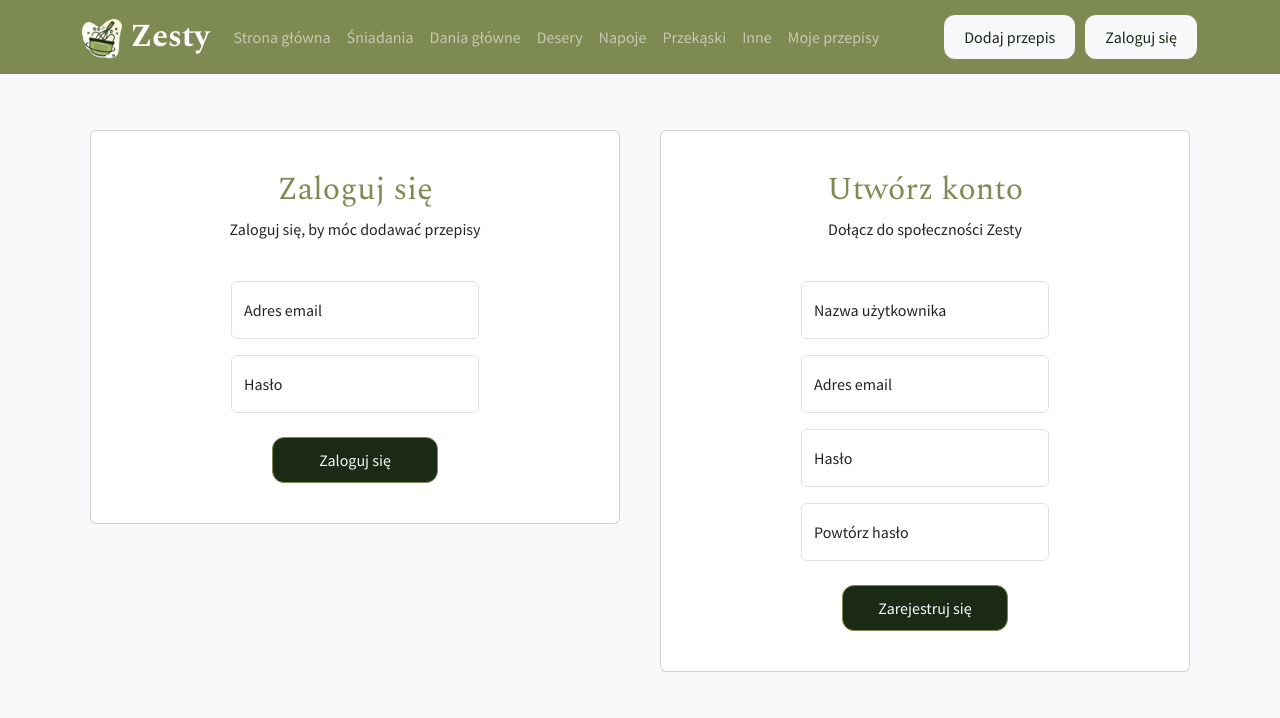
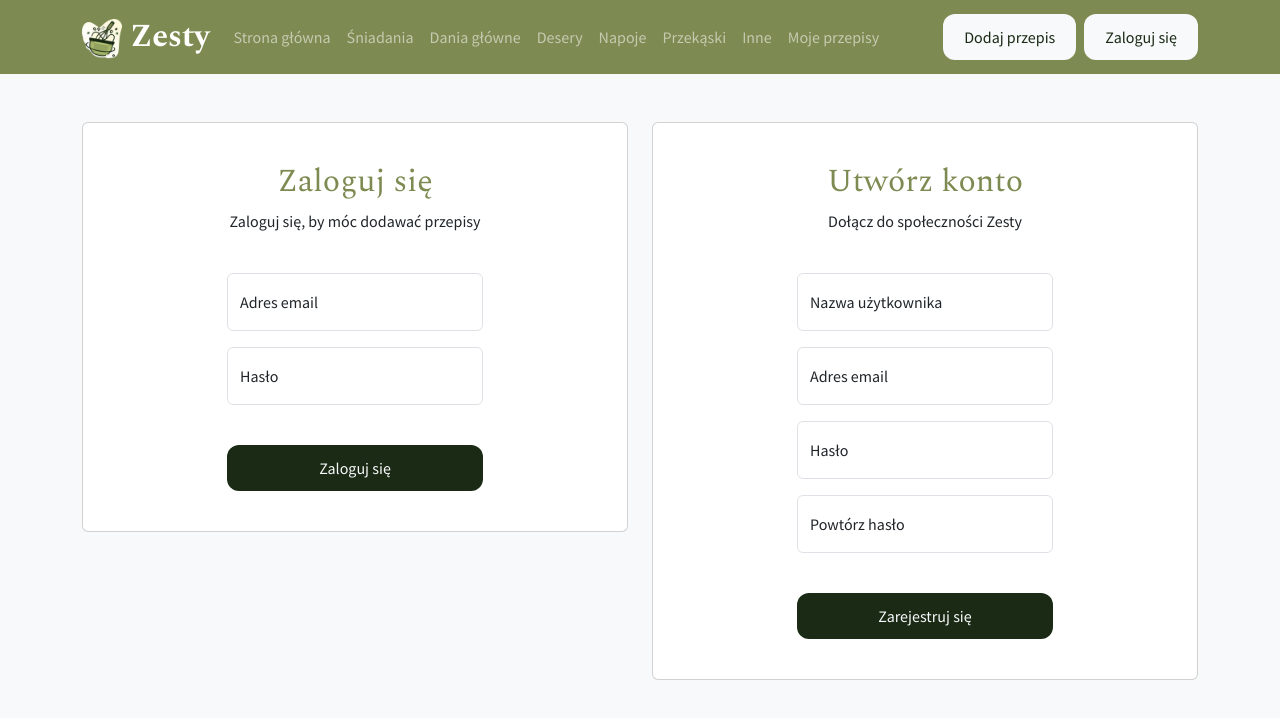
Before and after one commit to budaala/zesty-app, a Vue app in the folder web-app/: page /logIn in a window 1280 px wide. Shown: the top 718 px of the page. Built offline with nearby package versions, Linux system fonts and the light colour scheme.

Commit message:
validation done

```diff
--- a/web-app/src/App.vue
+++ b/web-app/src/App.vue
@@ -59,7 +59,6 @@ h2 {
 .btn-outline-zesty {
   color: #f8f9fa !important;
   background-color: #1A2A15 !important;
-  border-color: #7D8A51 !important;
   padding: 10px 20px !important;
   text-align: center !important;
   border-radius: 12px !important;
--- a/web-app/src/components/LogIn.vue
+++ b/web-app/src/components/LogIn.vue
@@ -7,36 +7,113 @@
                 <p class="card-text"> Zaloguj się, by móc dodawać przepisy</p>
                 <br>
             </div>
+            <form @submit.prevent="register">
                 <div class="d-flex justify-content-center">
-                <div class="col-lg-6 col-md-6">
-                    <div class="form-floating mb-3">
-                        <input type="email" class="form-control" id="floatingInput" placeholder="Adres email">
-                        <label for="floatingInput">Adres email</label>
+                    <div class="col-lg-6 col-md-8 mb-3">
+                        <div class="form-floating">
+                            <input type="email" class="form-control" v-model="form.email" @blur="setTouched('email')"
+                                :class="{ 'is-invalid': !isNotEmpty('email') && touched.email }" id="logInEmail"
+                                placeholder="Adres email" required>
+                            <label for="logInEmail">Adres email</label>
+                            <div v-if="!isNotEmpty('email') && touched.email">
+                                <small class="text-danger">{{ message.email }}</small>
+                            </div>
                         </div>
                     </div>
                 </div>
                 <div class="d-flex justify-content-center">
-                <div class="col-lg-6 col-md-6">
+                    <div class="col-lg-6 col-md-8 mb-3">
                         <div class="form-floating">
-                        <input type="password" class="form-control" id="floatingPassword" placeholder="Hasło">
-                        <label for="floatingPassword">Hasło</label>
+                            <input type="password" class="form-control" v-model="form.password"
+                                @blur="setTouched('password')"
+                                :class="{'is-invalid': !isNotEmpty('password') && touched.password }"
+                                id="logInPassword" placeholder="Hasło" required>
+                            <label for="logInPassword">Hasło</label>
+                        </div>
+                        <div v-if="!isNotEmpty('password') && touched.password">
+                                <small class="text-danger">{{ message.password }}</small>
                             </div>
                     </div>
                 </div>
                 <br>
+                <div v-if="validInput === false" class="d-flex justify-content-center">
+                    <p class="text-danger">{{ message.all }}</p>
+                </div>
                 <div class="d-flex justify-content-center mb-4">
-                <div class="col col-lg-4">
-                    <button type="submit" class="btn btn-outline-zesty">Zaloguj się</button>
+                    <div class="col col-lg-6 col-md-8">
+                        <button type="submit" class="btn btn-outline-zesty" @click.prevent="validateInput()">Zaloguj
+                            się</button>
                     </div>
                 </div>
+            </form>
         </div>
     </div>
 </template>
 
 <script>
+
 export default {
-    name: 'LogInPage'
+    name: 'LogInPage',
+    data() {
+        return {
+            validInput: {
+                type: Boolean
+            },
+            loggedIn: false,
+            message: {
+                email: '',
+                password: '',
+                all: ''
+            },
+            form: {
+                email: '',
+                password: ''
+            },
+            touched: {
+                email: false,
+                password: false
+            },
+        }
+    },
+    methods: {
+        setTouched(field) {
+            this.touched[field] = true;
+        },
+        isNotEmpty(field) {
+            if (field === 'email') {
+                if (this.form.email.trim() === '') {
+                    this.message.email = 'Wypełnij to pole!';
+                    return false;
+                }
+                return true;
+            }
+            else if (field === 'password') {
+                if (this.form.password.trim() === '') {
+                    this.message.password = 'Wypełnij to pole!';
+                    return false;
+                }
+                return true;
+            }
 
+        },
+        validateInput() {
+            if (this.isNotEmpty('email') && this.isNotEmpty('password')) {
+                // walidacja z bazą danych
+                this.loggedIn = true;
+                this.validInput = false;
+                this.message.all = 'Pomyślnie zalogowano.';
+            }
+            else {
+                for (let field in this.touched) {
+                    this.setTouched(field);
+                    this.isNotEmpty(field);
+                }
+                this.validInput = false;
+                this.message.all = 'Wypełnij wszystkie pola aby się zalogować.';
+            }
+        },
+
+    }
 }
 </script>
 
@@ -45,4 +122,5 @@ export default {
     display: block;
     width: 100%;
 }
+
 </style>
--- a/web-app/src/components/Register.vue
+++ b/web-app/src/components/Register.vue
@@ -7,120 +7,197 @@
                 <p class="card-text">Dołącz do społeczności Zesty</p>
                 <br>
             </div>
+            <form @submit.prevent="register">
                 <div class="d-flex justify-content-center">
-                <div class="col-lg-6 col-md-6">
-                    <div class="form-floating mb-3">
-                        <input type="text" class="form-control" id="floatingUsername" placeholder="Username">
-                        <label for="floatingUsername">Nazwa użytkownika</label>
+                    <div class="col-lg-6 col-md-8 mb-3">
+                        <div class="form-floating">
+                            <input type="text" class="form-control" v-model="form.username" @blur="setTouched('username')"
+                                :class="{ 'is-valid': isValid('username'), 'is-invalid': !isValid('username') && touched.username }"
+                                id="registerUsername" placeholder="Username">
+                            <label for="registerUsername">Nazwa użytkownika</label>
+                        </div>
+                        <div v-if="!isValid('username') && touched.username">
+                            <small class="text-danger">{{ message.username }}</small>
                         </div>
                     </div>
                 </div>
                 <div class="d-flex justify-content-center">
-                <div class="col-lg-6 col-md-6">
-                    <div class="form-floating mb-3">
-                        <input type="email" class="form-control" id="floatingInput" placeholder="example@email.com">
-                        <label for="floatingInput">Adres email</label>
+                    <div class="col-lg-6 col-md-8 mb-3">
+                        <div class="form-floating">
+                            <input type="email" class="form-control" v-model="form.email" @blur="setTouched('email')"
+                                :class="{ 'is-valid': isValid('email'), 'is-invalid': !isValid('email') && touched.email }"
+                                id="registerEmail" placeholder="example@email.com">
+                            <label for="registerEmail">Adres email</label>
                         </div>
-                </div>
-            </div>
-            <div class="d-flex justify-content-center mb-3">
-                <div class="col-lg-6 col-md-6">
-                    <div class="form-floating">
-                        <input type="password" class="form-control" id="floatingPassword" placeholder="Hasło">
-                        <label for="floatingPassword">Hasło</label>
+                        <div v-if="!isValid('email') && touched.email">
+                            <small class="text-danger">{{ message.email }}</small>
                         </div>
                     </div>
                 </div>
                 <div class="d-flex justify-content-center">
-                <div class="col-lg-6 col-md-6">
+                    <div class="col-lg-6 col-md-8 mb-3">
                         <div class="form-floating">
-                        <input type="password" class="form-control" id="floatingRepeatPassword" placeholder="Powtórz hasło">
-                        <label for="floatingRepeatPassword">Powtórz hasło</label>
-                    </div>
-                </div>
-                <!-- <form class="row g-3">
-                    <div class="col-md-4">
-                        <label for="validationServer01" class="form-label">First name</label>
-                        <input type="text" class="form-control is-valid" id="validationServer01" value="Mark" required>
-                        <div class="valid-feedback">
-                            Looks good!
-                        </div>
-                    </div>
-                    <div class="col-md-4">
-                        <label for="validationServer02" class="form-label">Last name</label>
-                        <input type="text" class="form-control is-valid" id="validationServer02" value="Otto" required>
-                        <div class="valid-feedback">
-                            Looks good!
-                        </div>
-                    </div>
-                    <div class="col-md-4">
-                        <label for="validationServerUsername" class="form-label">Username</label>
-                        <div class="input-group has-validation">
-                            <span class="input-group-text" id="inputGroupPrepend3">@</span>
-                            <input type="text" class="form-control is-invalid" id="validationServerUsername"
-                                aria-describedby="inputGroupPrepend3 validationServerUsernameFeedback" required>
-                            <div id="validationServerUsernameFeedback" class="invalid-feedback">
-                                Please choose a username.
+                            <input type="password" class="form-control" v-model="form.password"
+                                @blur="setTouched('password')"
+                                :class="{ 'is-valid': isValid('password'), 'is-invalid': !isValid('password') && touched.password }"
+                                id="registerPassword" placeholder="Hasło">
+                            <label for="registerPassword">Hasło</label>
+                            <div v-if="!isValid('password') && touched.password">
+                                <small class="text-danger">{{ message.password }}</small>
                             </div>
                         </div>
                     </div>
-                    <div class="col-md-6">
-                        <label for="validationServer03" class="form-label">City</label>
-                        <input type="text" class="form-control is-invalid" id="validationServer03"
-                            aria-describedby="validationServer03Feedback" required>
-                        <div id="validationServer03Feedback" class="invalid-feedback">
-                            Please provide a valid city.
                 </div>
-                    </div>
-                    <div class="col-md-3">
-                        <label for="validationServer04" class="form-label">State</label>
-                        <select class="form-select is-invalid" id="validationServer04"
-                            aria-describedby="validationServer04Feedback" required>
-                            <option selected disabled value="">Choose...</option>
-                            <option>...</option>
-                        </select>
-                        <div id="validationServer04Feedback" class="invalid-feedback">
-                            Please select a valid state.
-                        </div>
-                    </div>
-                    <div class="col-md-3">
-                        <label for="validationServer05" class="form-label">Zip</label>
-                        <input type="text" class="form-control is-invalid" id="validationServer05"
-                            aria-describedby="validationServer05Feedback" required>
-                        <div id="validationServer05Feedback" class="invalid-feedback">
-                            Please provide a valid zip.
-                        </div>
-                    </div>
-                    <div class="col-12">
-                        <div class="form-check">
-                            <input class="form-check-input is-invalid" type="checkbox" value="" id="invalidCheck3"
-                                aria-describedby="invalidCheck3Feedback" required>
-                            <label class="form-check-label" for="invalidCheck3">
-                                Agree to terms and conditions
-                            </label>
-                            <div id="invalidCheck3Feedback" class="invalid-feedback">
-                                You must agree before submitting.
+                <div class="d-flex justify-content-center">
+                    <div class="col-lg-6 col-md-8 mb-3">
+                        <div class="form-floating">
+                            <input type="password" class="form-control" v-model="form.repeatPassword"
+                                @blur="setTouched('repeatPassword')"
+                                :class="{ 'is-valid': isValid('repeatPassword'), 'is-invalid': !isValid('repeatPassword') && touched.repeatPassword }"
+                                id="registerRepeatPassword" placeholder="Powtórz hasło">
+                            <label for="registerRepeatPassword">Powtórz hasło</label>
+                            <div v-if="!isValid('repeatPassword') && touched.repeatPassword">
+                                <small class="text-danger">{{ message.repeatPassword }}</small>
                             </div>
                         </div>
                     </div>
-                    <div class="col-12">
-                        <button class="btn btn-primary" type="submit">Submit form</button>
-                    </div>
-                </form> -->
                 </div>
                 <br>
+                <div v-if="formSubmitted" class="d-flex justify-content-center">
+                    <p :class="{ 'text-danger': registered === false, 'text-success': registered === true }">{{ message.all
+                    }}</p>
+                </div>
                 <div class="d-flex justify-content-center mb-4">
-                    <div class="col col-lg-4">
-                        <button type="submit" class="btn btn-outline-zesty">Zarejestruj się</button>
+                    <div class="col col-lg-6 col-md-8">
+                        <button type="submit" class="btn btn-outline-zesty" @click.prevent="validateInput()">Zarejestruj
+                            się</button>
                     </div>
                 </div>
+            </form>
         </div>
     </div>
 </template>
 
 <script>
 export default {
-    name: 'Register'
+    name: 'Register',
+    data() {
+        return {
+            form: {
+                username: '',
+                email: '',
+                password: '',
+                repeatPassword: ''
+            },
+            touched: {
+                username: false,
+                email: false,
+                password: false,
+                repeatPassword: false
+            },
+            message: {
+                username: '',
+                email: '',
+                password: '',
+                repeatPassword: '',
+                all: ''
+            },
+            formSubmitted: false,
+            registered: false
+        }
+    },
+    methods: {
+        validateInput() {
+            this.formSubmitted = true;
+
+            if (this.isValid('username') && this.isValid('email') && this.isValid('password') && this.isValid('repeatPassword')) {
+                // rejestracja
+                this.registered = true;
+                this.message.all = 'Pomyślnie utworzono konto';
+            }
+            else {
+                for (let field in this.touched) {
+                    this.setTouched(field);
+                    this.isValid(field);
+                }
+                this.message.all = 'Wypełnij wszystkie pola poprawnie';
+            }
+
+        },
+        setTouched(field) {
+            this.touched[field] = true;
+        },
+        isValid(field) {
+            const { username, email, password, repeatPassword } = this.form;
+            switch (field) {
+                case 'username':
+                    return this.validateUsername(username);
+                case 'email':
+                    return this.validateEmail(email);
+                case 'password':
+                    return this.validatePassword(password);
+                case 'repeatPassword':
+                    return this.validateRepeatPassword(repeatPassword);
+                default:
+                    return true;
+            }
+
+        },
+        validateUsername(username) {
+            if (username.trim() === '' || username.length < 3) {
+                this.message.username = 'Nazwa użytkownika musi mieć co najmniej 3 znaki';
+                return false;
+            }
+            else if (username.length > 20) {
+                this.message.username = 'Nazwa użytkownika może mieć maksymalnie 20 znaków';
+                return false;
+            }
+            else if (username === 'username') {
+                // sprawdzenie z bazą danych
+                this.message.username = 'Nazwa użytkownika jest już zajęta';
+                return false;
+            }
+            return true;
+        },
+        validateEmail(email) {
+            if (email.trim() === '') {
+                this.message.email = 'Wypełnij to pole';
+                return false;
+            }
+            else if (email === 'email') {
+                // sprawdzenie z bazą danych
+                this.message.email = 'Konto z podanym adresem email już istnieje';
+                return false;
+            }
+            else if (!(email.match(/^[a-zA-Z0-9.!#$%&'*+/=?^_`{|}~-]+@[a-zA-Z0-9-]+(?:\.[a-zA-Z0-9-]+)*$/) !== null)) {
+                this.message.email = 'Niepoprawny adres email';
+                return false;
+            }
+            return true;
+        },
+        validatePassword(password) {
+            if (password.trim() === '' || password.length < 8) {
+                this.message.password = 'Hasło musi mieć co najmniej 8 znaków';
+                return false;
+            }
+            else if (password.length > 20) {
+                this.message.password = 'Hasło może mieć maksymalnie 20 znaków';
+                return false;
+            }
+            return true;
+        },
+        validateRepeatPassword(repeatPassword) {
+            if (repeatPassword !== this.form.password) {
+                this.message.repeatPassword = 'Hasła nie są takie same';
+                return false;
+            }
+            else if (repeatPassword.trim() === '') {
+                this.message.repeatPassword = 'Wypełnij to pole';
+                return false;
+            }
+            return true;
+        },
+    }
 
 }
 </script>
@@ -130,4 +207,5 @@ export default {
     display: block;
     width: 100%;
 }
+
 </style>
--- a/web-app/src/main.js
+++ b/web-app/src/main.js
@@ -2,6 +2,7 @@ import { createApp } from 'vue';
 import { createRouter, createWebHistory } from 'vue-router';
 import App from './App.vue';
 import 'bootstrap/dist/css/bootstrap.css';
+import 'bootstrap/dist/js/bootstrap.bundle';
 
 import RecipeListPage from '../src/views/RecipeListPage.vue';
 import LogInPage from '../src/views/LogInPage.vue';
--- a/web-app/src/views/LogInPage.vue
+++ b/web-app/src/views/LogInPage.vue
@@ -1,10 +1,10 @@
 <template>
     <div class="container-md mt-5 mb-5">
-        <div class="row row-col-2">
-            <div class="col m-2">
+        <div class="row row-col-lg-2 row-col-1 gx-4">
+            <div class="col">
                 <log-in></log-in>
             </div>
-            <div class="col m-2">
+            <div class="col">
                 <register></register>
             </div>
         </div>
```
Lines whose indentation alone changed are shown as unchanged.
